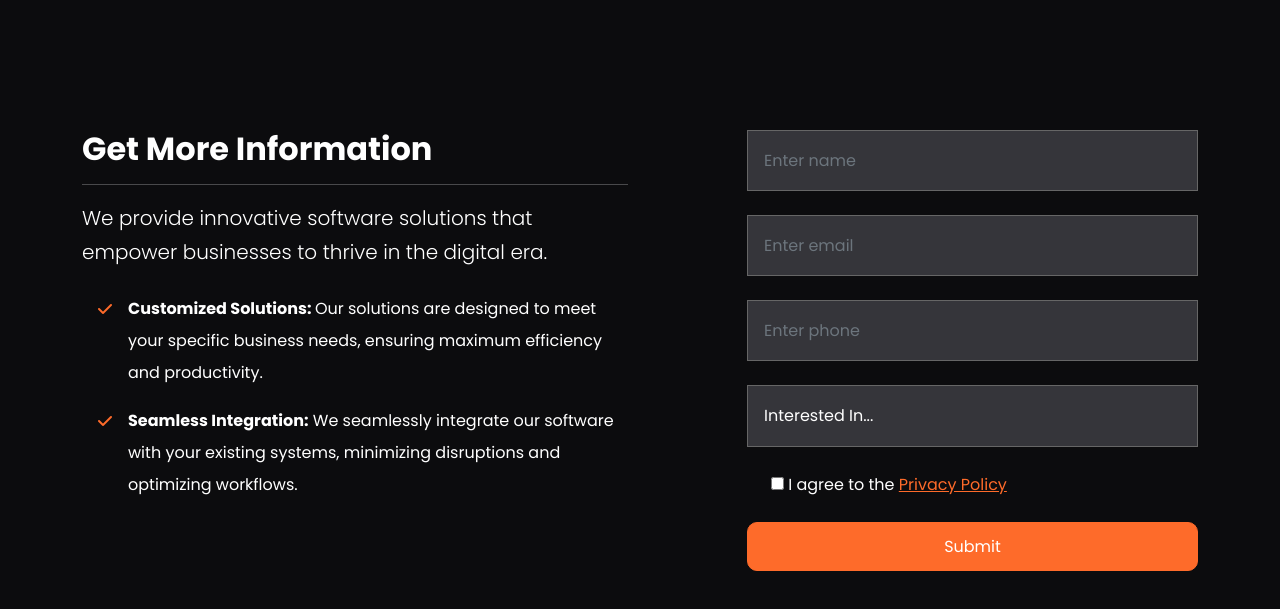
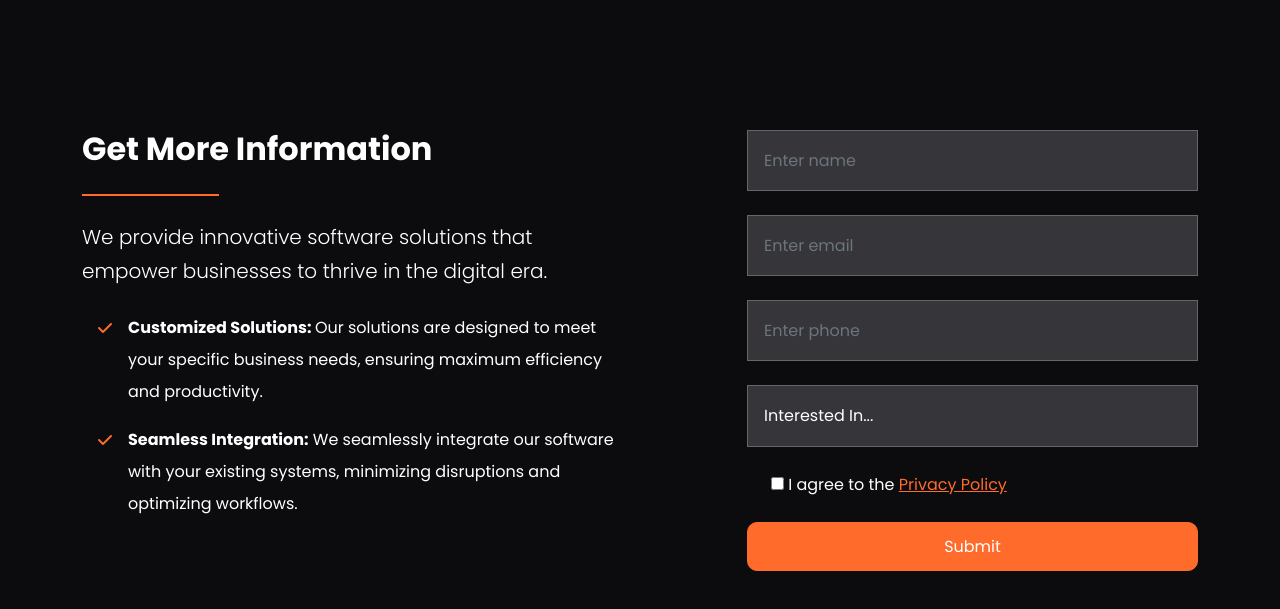
Before and after one commit to rodlez/bootstrap-vera, a website: page index.html in a window 1280 px wide. Shown: the part 794-1403 px from the top of the page. Drawn offline with nearby package versions, Linux system fonts and the light colour scheme; files that its build step writes are made by us from their sources.

```diff
--- a/scss/bootstrap.scss
+++ b/scss/bootstrap.scss
@@ -44,6 +44,8 @@
 $btn-padding-x: $button-padding-x;
 $btn-padding-x-lg: $button-padding-x;
 $btn-padding-x-sm: $button-padding-x;
+
+// Hamburguer Menu
 $navbar-toggler-border-radius: 5px;
 
 // Input
--- a/scss/styles.scss
+++ b/scss/styles.scss
@@ -14,7 +14,17 @@
     top: 18%;
     width: 24px;
 }
-// Form button
+// Form
+// Separation line
+.hr-heading {
+    display: inline-block;
+    width: 25%;
+    height: 0.125rem;
+    margin-top: 0.625rem;
+    border: none;
+    background-color: var(--bs-primary);
+    opacity: 1;
+}
 .form-btn {
     border-radius: 10px;
 }
```
